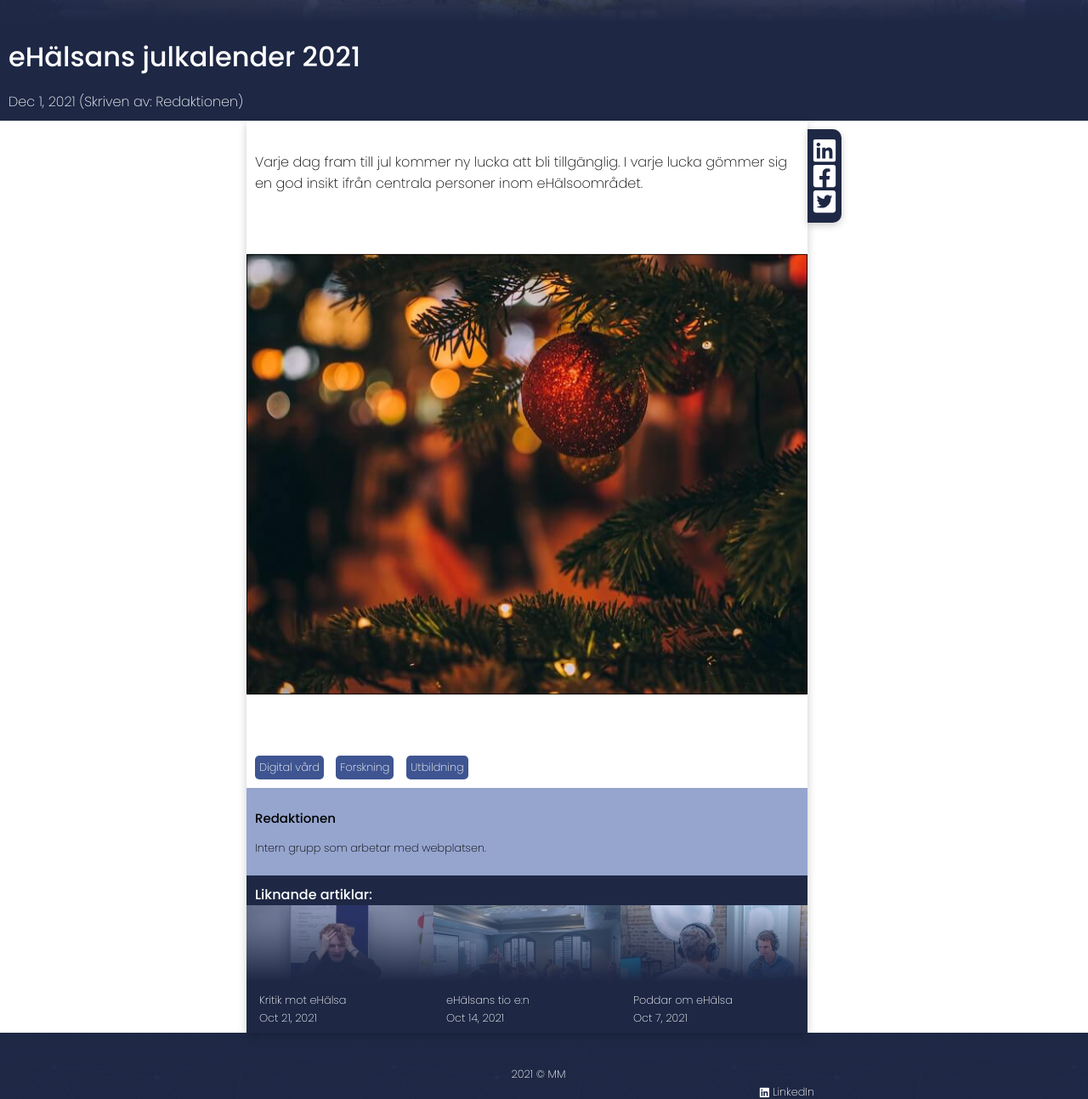
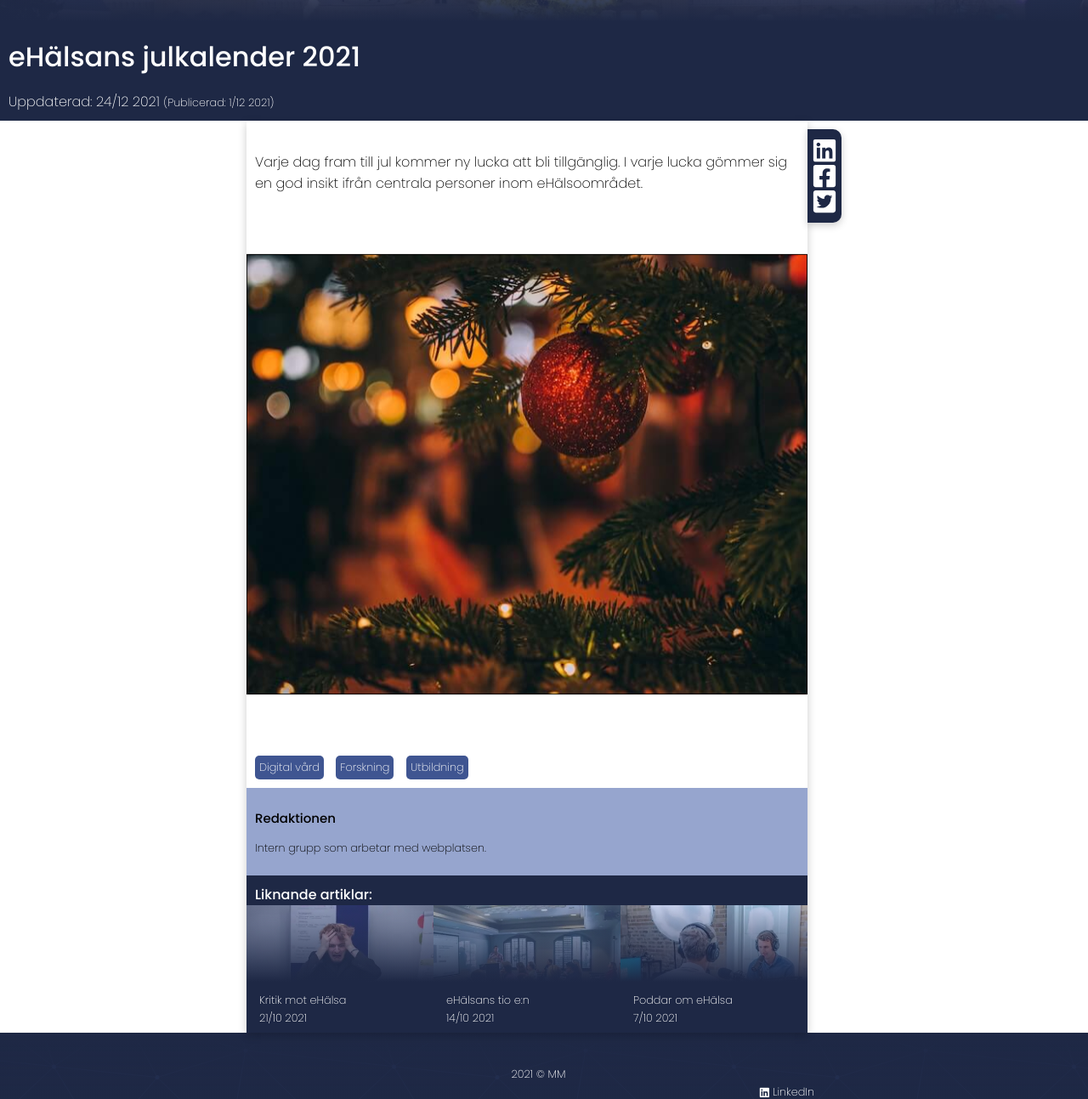
Before and after one commit to teddykladdkak/ehalsa-sverige, a Jekyll site: the page built from _posts/2021-12-01-ehalsa-julkalender-2021.markdown, in a window 1280 px wide. Shown: the part 210-1503 px from the top of the page at 85% size. Built offline with Jekyll 4.4.1, drawn with Linux system fonts in a browser that asks for light colours; comment, search, counter and statistics services are not loaded.

Commit message:
Uppdaterad, Datum format
- Lagt till så det tydligt visas om och när en artikel är uppdaterad. Detta ändrar också datumet på övriga webbsidan, förutom länken där publiceringsdatum fortsatt används.
- Ändrat datum format, för att bli mer kompakt.

```diff
--- a/_config.yml
+++ b/_config.yml
@@ -41,6 +41,9 @@ microserver:
   live: "https://ehalsa-sverige-microserver.vercel.app"
   local: "http://localhost:3000"
 
+#Date
+date_format: "%-d/%-m %Y"
+
 #Colours!
 color:
   primary: "5472C5"
--- a/_layouts/post.html
+++ b/_layouts/post.html
@@ -1,3 +1,4 @@
+{%- assign date_format = site.minima.date_format | default: site.date_format -%}
 <!DOCTYPE html>
 <html lang="{{ page.lang | default: site.lang | default: "sv" }}" class="no-js">
 
@@ -12,11 +13,15 @@
           <header class="posthead">
               <h1>{{ page.title }}</h1>
               <p>
-                <time datetime="{{ page.date | date_to_xmlschema }}" itemprop="datePublished">
-                    {%- assign date_format = site.minima.date_format | default: "%b %-d, %Y" -%}
-                    {{ page.date | date: date_format }}
-                </time>
-                (Skriven av: {{ page.author.name }})
+                {%- if page.date_uppdaterad -%}
+                  Uppdaterad:
+                  <time datetime="{{ page.date | date_to_xmlschema }}" itemprop="dateUpdated">
+                      {{ page.date_uppdaterad | date: date_format }}
+                  </time>
+                  <span class="min">(Publicerad: <time datetime="{{ page.date | date_to_xmlschema }}" itemprop="datePublished">{{ page.date | date: date_format }}</time>)</span>
+                {%- else -%}
+                  Publicerad: <time datetime="{{ page.date | date_to_xmlschema }}" itemprop="datePublished">{{ page.date | date: date_format }}</time>
+                {%- endif -%}
               </p>
           </header>
           <div class="postwrapper">
@@ -73,12 +78,15 @@
                     {% endfor %}
                     {% if sameTagCount >= minCommonTags %}
                       <a class="post-link mobile-min {{ post.image.path | slugify: "latin" }}" href="{{ post.url | relative_url }}">
-                        {%- assign date_format = site.minima.date_format | default: "%b %-d, %Y" -%}
                         <p>
                             {{ post.title | escape }}
                         </p>
                         <p>
-                        {{ post.date | date: date_format }}
+                          {%- if post.date_uppdaterad -%}
+                            {{ post.date_uppdaterad | date: date_format }}
+                          {%- else -%}
+                            {{ post.date | date: date_format }}
+                          {%- endif -%}
                         </p>
                       </a>
                       {% assign maxRelatedCounter = maxRelatedCounter | plus: 1 %}
--- a/_posts/2021-12-01-ehalsa-julkalender-2021.markdown
+++ b/_posts/2021-12-01-ehalsa-julkalender-2021.markdown
@@ -3,6 +3,7 @@ layout: post
 title:  "eHälsans julkalender 2021"
 description: "Årets julkalender med temat eHälsa är fullpackad med citat och insikter. Ny lucka varje dag under december!"
 date:   2021-12-01 08:00:00 +0200
+date_uppdaterad: 2021-12-24 08:00:00 +0200
 tags: Digital_vård Forskning Utbildning
 author:
   name: "Redaktionen"
@@ -11,7 +12,7 @@ image:
   path: "/assets/images/post-head/500/jul.jpg"
 video: false
 sitemap:
-  lastmod: 2021-12-01
+  lastmod: 2021-12-24
   priority: 0.7
   changefreq: 'weekly'
 excerpt_separator: <!--more-->
--- a/index.html
+++ b/index.html
@@ -26,12 +26,16 @@ footer: '<script src="/assets/js/event.js" defer></script><script src="/assets/j
       <h2 style="display: none;">Senaste artiklarna</h2>
       {%- for post in site.posts limit:4 -%}
         <a class="post-link mobile-min {{ post.image.path | slugify: "latin" }}" href="{{ post.url | relative_url }}">
-            {%- assign date_format = site.minima.date_format | default: "%b %-d, %Y" -%}
+          {%- assign date_format = site.minima.date_format | default: site.date_format -%}
           <p>
               {{ post.title | escape }}
           </p>
           <p>
+            {%- if post.date_uppdaterad -%}
+              {{ post.date_uppdaterad | date: date_format }}
+            {%- else -%}
               {{ post.date | date: date_format }}
+            {%- endif -%}
           </p>
         </a>
       {%- endfor -%}
```
Also changed, not shown: _layouts/kategori.html (+8 -2 lines), artiklar/index.html (+8 -2 lines). Lines whose indentation alone changed are shown as unchanged.
